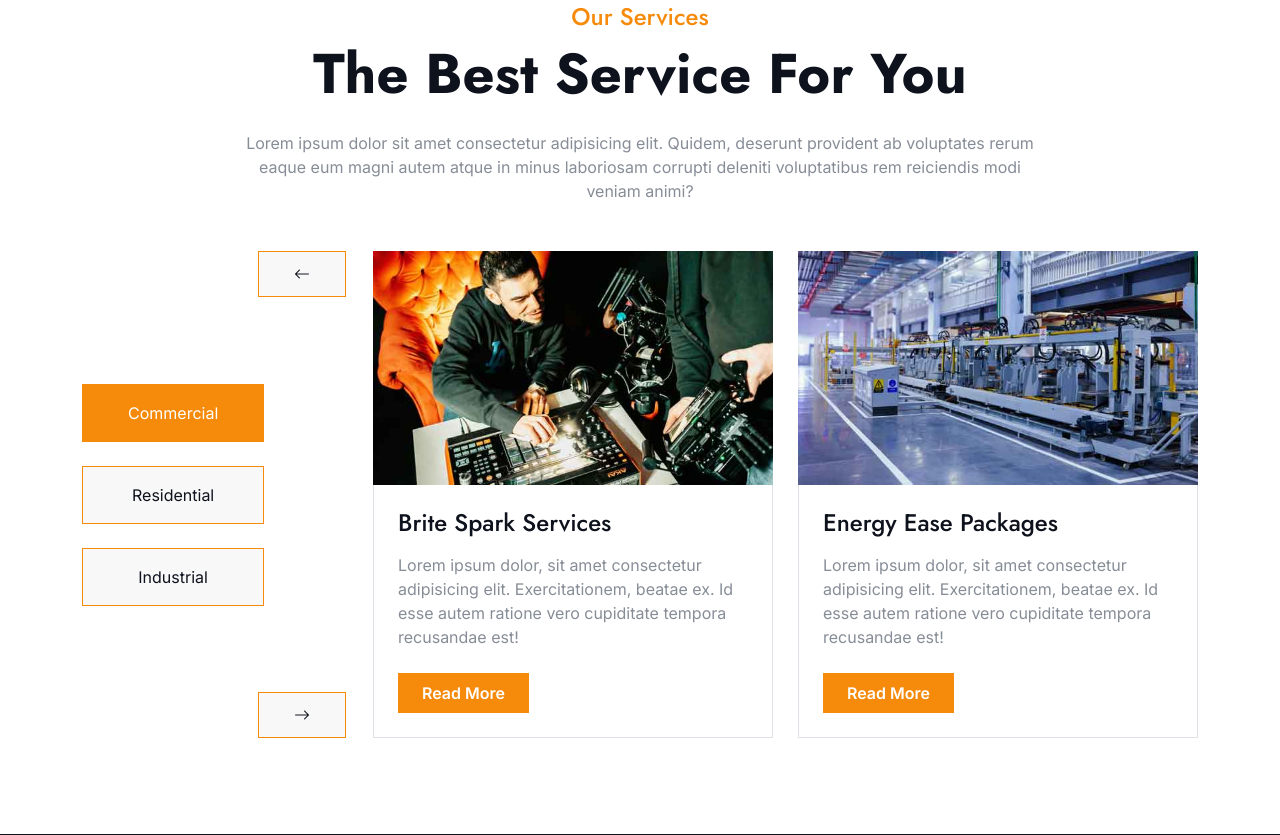
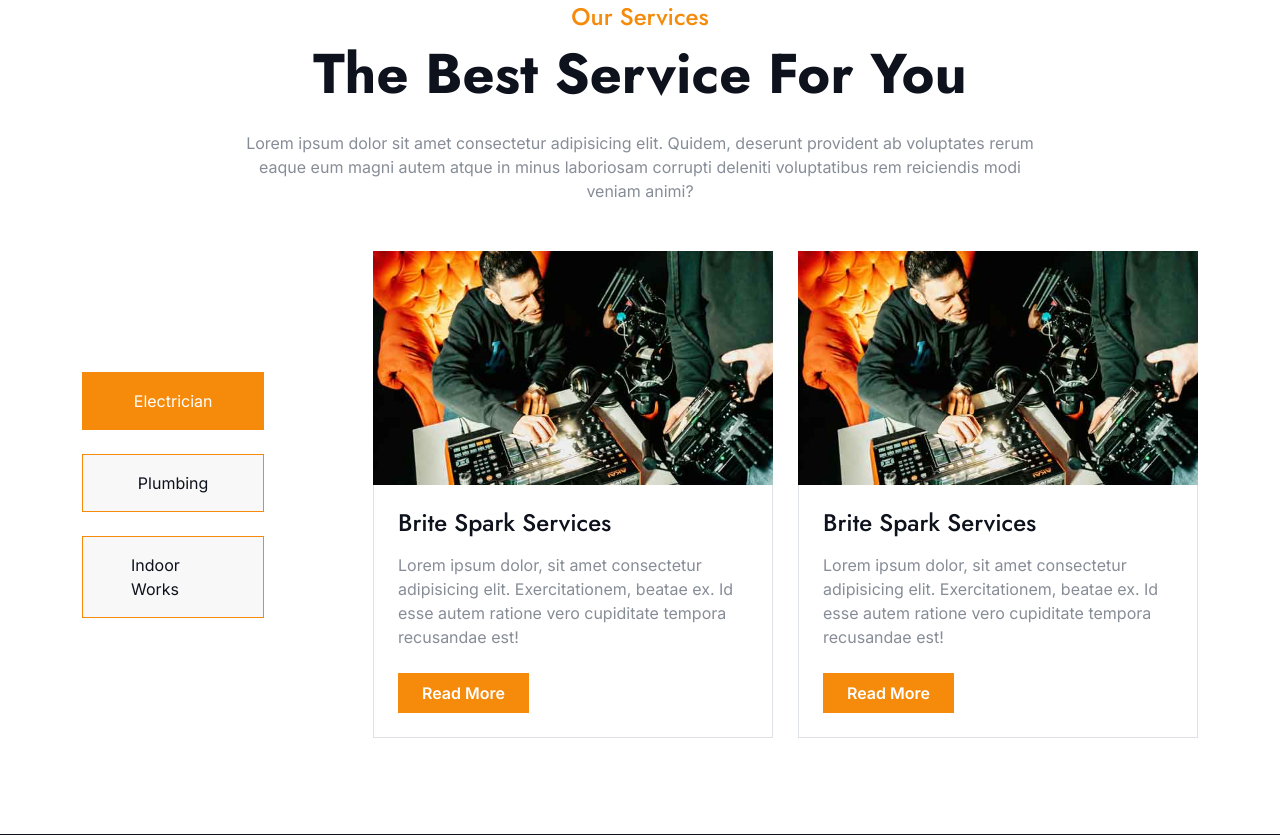
Before and after one commit to Hector6633/NanoServ, a Django app: page /service/ in a window 1280 px wide. Shown: the part 525-1360 px from the top of the page. Run offline with Django 5.2, Linux system fonts and the light colour scheme; some libraries are stand-ins or nearby versions; some web fonts are replaced.

Commit message:
Service page design changed.

```diff
--- a/templates/service.html
+++ b/templates/service.html
@@ -168,17 +168,17 @@
                         <ul class="nav">
                             <li class="nav-item me-lg-0 mb-4">
                                 <a class="py-3 px-5 active" data-bs-toggle="pill" href="#ServiceTab-1">
-                                    <span>Commercial</span>
+                                    <span>Electrician</span>
                                 </a>
                             </li>
                             <li class="nav-item me-lg-0 mb-4">
                                 <a class="py-3 px-5" data-bs-toggle="pill" href="#ServiceTab-2">
-                                    <span>Residential</span>
+                                    <span>Plumbing</span>
                                 </a>
                             </li>
                             <li class="nav-item me-lg-0 mb-4 mb-lg-0">
                                 <a class="py-3 px-5" data-bs-toggle="pill" href="#ServiceTab-3">
-                                    <span>Industrial</span>
+                                    <span>Indoor Works</span>
                                 </a>
                             </li>
                         </ul>
@@ -191,24 +191,6 @@
                                         <img src="{% static "img/commercial-1.jpg" %}" class="img-fluid w-100" alt="">
                                         <div class="border border-top-0 p-4">
                                             <h4 class="mb-3">Brite Spark Services</h4>
-                                            <p class="mb-4">Lorem ipsum dolor, sit amet consectetur adipisicing elit. Exercitationem, beatae ex. Id esse autem ratione vero cupiditate tempora recusandae est!
-                                            </p>
-                                            <a class="btn btn-primary py-2 px-4" href="#">Read More</a>
-                                        </div>
-                                    </div>
-                                    <div class="service-item">
-                                        <img src="{% static "img/commercial-2.jpg" %}" class="img-fluid w-100" alt="">
-                                        <div class="border border-top-0 p-4">
-                                            <h4 class="mb-3">Energy Ease Packages</h4>
-                                            <p class="mb-4">Lorem ipsum dolor, sit amet consectetur adipisicing elit. Exercitationem, beatae ex. Id esse autem ratione vero cupiditate tempora recusandae est!
-                                            </p>
-                                            <a class="btn btn-primary py-2 px-4" href="#">Read More</a>
-                                        </div>
-                                    </div>
-                                    <div class="service-item">
-                                        <img src="{% static "img/commercial-3.jpg" %}" class="img-fluid w-100" alt="">
-                                        <div class="border border-top-0 p-4">
-                                            <h4 class="mb-3">NanoServ Care Packages</h4>
                                             <p class="mb-4">Lorem ipsum dolor, sit amet consectetur adipisicing elit. Exercitationem, beatae ex. Id esse autem ratione vero cupiditate tempora recusandae est!
                                             </p>
                                             <a class="btn btn-primary py-2 px-4" href="#">Read More</a>
@@ -227,24 +209,6 @@
                                             <a class="btn btn-primary py-2 px-4" href="#">Read More</a>
                                         </div>
                                     </div>
-                                    <div class="service-item">
-                                        <img src="{% static "img/residential-2.jpg" %}" class="img-fluid w-100" alt="">
-                                        <div class="border border-top-0 p-4">
-                                            <h4 class="mb-3">Security Systems</h4>
-                                            <p class="mb-4">Lorem ipsum dolor, sit amet consectetur adipisicing elit. Exercitationem, beatae ex. Id esse autem ratione vero cupiditate tempora recusandae est!
-                                            </p>
-                                            <a class="btn btn-primary py-2 px-4" href="#">Read More</a>
-                                        </div>
-                                    </div>
-                                    <div class="service-item">
-                                        <img src="{% static "img/residential-3.jpg" %}" class="img-fluid w-100" alt="">
-                                        <div class="border border-top-0 p-4">
-                                            <h4 class="mb-3">Air Conditioner</h4>
-                                            <p class="mb-4">Lorem ipsum dolor, sit amet consectetur adipisicing elit. Exercitationem, beatae ex. Id esse autem ratione vero cupiditate tempora recusandae est!
-                                            </p>
-                                            <a class="btn btn-primary py-2 px-4" href="#">Read More</a>
-                                        </div>
-                                    </div>
                                 </div>
                             </div>
                             <div id="ServiceTab-3" class="tab-pane fade show p-0">
@@ -253,24 +217,6 @@
                                         <img src="{% static "img/industrial-1.jpg" %}" class="img-fluid w-100" alt="">
                                         <div class="border border-top-0 p-4">
                                             <h4 class="mb-3">Factory Manufacture</h4>
-                                            <p class="mb-4">Lorem ipsum dolor, sit amet consectetur adipisicing elit. Exercitationem, beatae ex. Id esse autem ratione vero cupiditate tempora recusandae est!
-                                            </p>
-                                            <a class="btn btn-primary py-2 px-4" href="#">Read More</a>
-                                        </div>
-                                    </div>
-                                    <div class="service-item">
-                                        <img src="{% static "img/industrial-2.jpg" %}" class="img-fluid w-100" alt="">
-                                        <div class="border border-top-0 p-4">
-                                            <h4 class="mb-3">General Electrical</h4>
-                                            <p class="mb-4">Lorem ipsum dolor, sit amet consectetur adipisicing elit. Exercitationem, beatae ex. Id esse autem ratione vero cupiditate tempora recusandae est!
-                                            </p>
-                                            <a class="btn btn-primary py-2 px-4" href="#">Read More</a>
-                                        </div>
-                                    </div>
-                                    <div class="service-item">
-                                        <img src="{% static "img/industrial-3.jpg" %}" class="img-fluid w-100" alt="">
-                                        <div class="border border-top-0 p-4">
-                                            <h4 class="mb-3">Electrical Planing</h4>
                                             <p class="mb-4">Lorem ipsum dolor, sit amet consectetur adipisicing elit. Exercitationem, beatae ex. Id esse autem ratione vero cupiditate tempora recusandae est!
                                             </p>
                                             <a class="btn btn-primary py-2 px-4" href="#">Read More</a>
```
